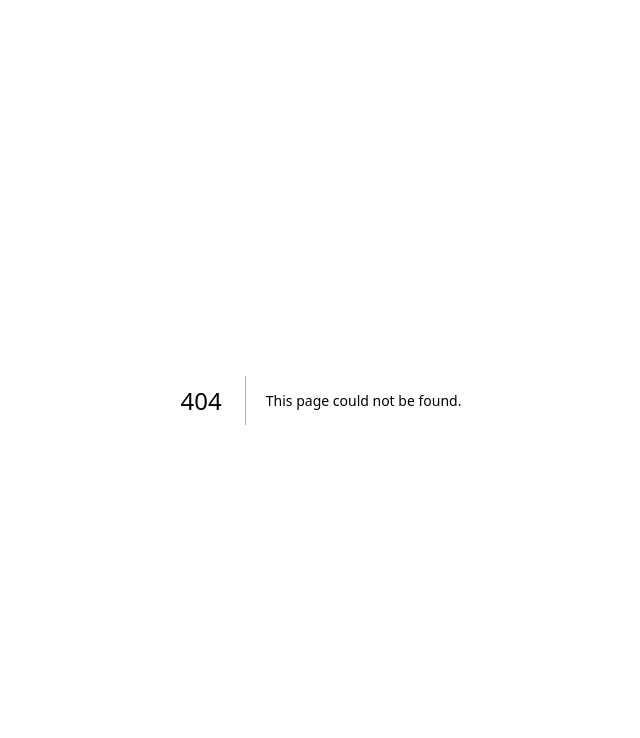
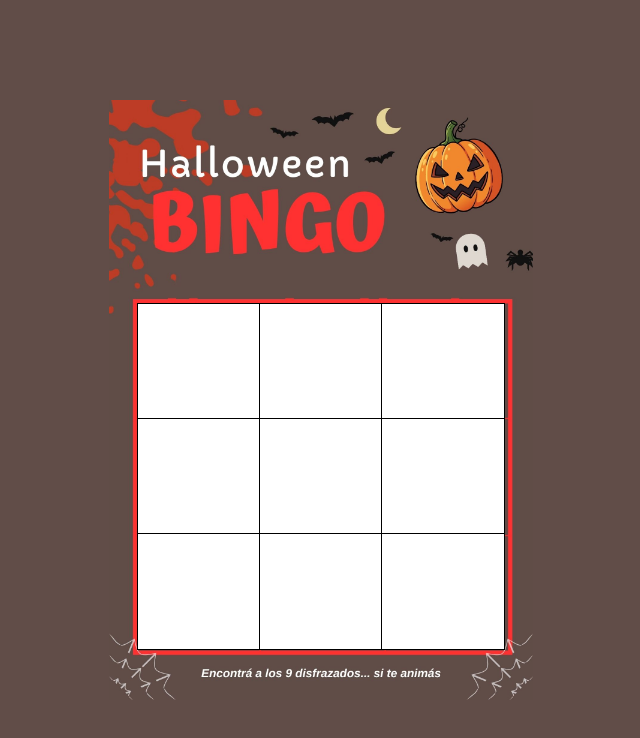
Before and after one commit to SantiVentri/bingo-halloween, a Next.js app: page /tablero in a window 1280 px wide. Before the commit this address had no page. Shown: the top 738 px of the page, without its empty margins (319-959 px from the left). Built offline with nearby package versions, Linux system fonts and the light colour scheme.

Commit message:
feat: maquetando grilla básica de tablero de 3x3

```diff
--- /dev/null
+++ b/src/app/page.module.css
@@ -0,0 +1,14 @@
+.page {
+    display: flex;
+    align-items: center;
+    justify-content: center;
+    height: 100vh;
+}
+
+.link {
+    background-color: #fff;
+    color: #000;
+    padding: 15px 80px;
+    border-radius: 10px;
+    font-weight: bold;
+}
--- a/src/app/page.tsx
+++ b/src/app/page.tsx
@@ -1,10 +1,11 @@
+import Link from "next/link";
 import styles from "./page.module.css";
 
 export default function Home() {
   return (
     <div className={styles.page}>
       <main className={styles.main}>
-
+        <Link href={'/tablero'} className={styles.link}>Empezar</Link>
       </main>
     </div>
   );
--- /dev/null
+++ b/src/app/tablero/page.module.css
@@ -0,0 +1,23 @@
+:global(body) {
+    background-color: #614d48;
+}
+
+.page {
+    display: flex;
+    align-items: center;
+    justify-content: center;
+    background-color: #614d48;
+    height: 100vh;
+}
+
+.imagen {
+    position: absolute;
+    height: 600px;
+    width: auto;
+    z-index: 0;
+}
+
+.main {
+    margin-top: 153px;
+    z-index: 1;
+}
--- /dev/null
+++ b/src/app/tablero/page.tsx
@@ -0,0 +1,18 @@
+import Image from "next/image";
+import styles from "./page.module.css";
+import Tablero from "@/components/Tablero";
+
+export default function TableroPage() {
+    return (
+        <div className={styles.page}>
+            <Image src="/Bingo Halloween.jpg" alt="Tablero"
+                width={392}
+                height={600}
+                className={styles.imagen}
+            />
+            <main className={styles.main}>
+                <Tablero />
+            </main>
+        </div>
+    )
+}
--- /dev/null
+++ b/src/components/Tablero.module.css
@@ -0,0 +1,13 @@
+.tablero {
+    display: grid;
+    grid-template-columns: 1fr 1fr 1fr;
+    border: 1px solid red;
+}
+
+.celda {
+    background-color: #fff;
+    outline: 1px solid black;
+    outline-offset: -1;
+    height: 115px;
+    width: 122px;
+}
--- /dev/null
+++ b/src/components/Tablero.tsx
@@ -0,0 +1,17 @@
+import styles from "./Tablero.module.css";
+
+export default function Tablero() {
+    return (
+        <div className={styles.tablero}>
+            <div className={styles.celda}></div>
+            <div className={styles.celda}></div>
+            <div className={styles.celda}></div>
+            <div className={styles.celda}></div>
+            <div className={styles.celda}></div>
+            <div className={styles.celda}></div>
+            <div className={styles.celda}></div>
+            <div className={styles.celda}></div>
+            <div className={styles.celda}></div>
+        </div>
+    );
+}
```
